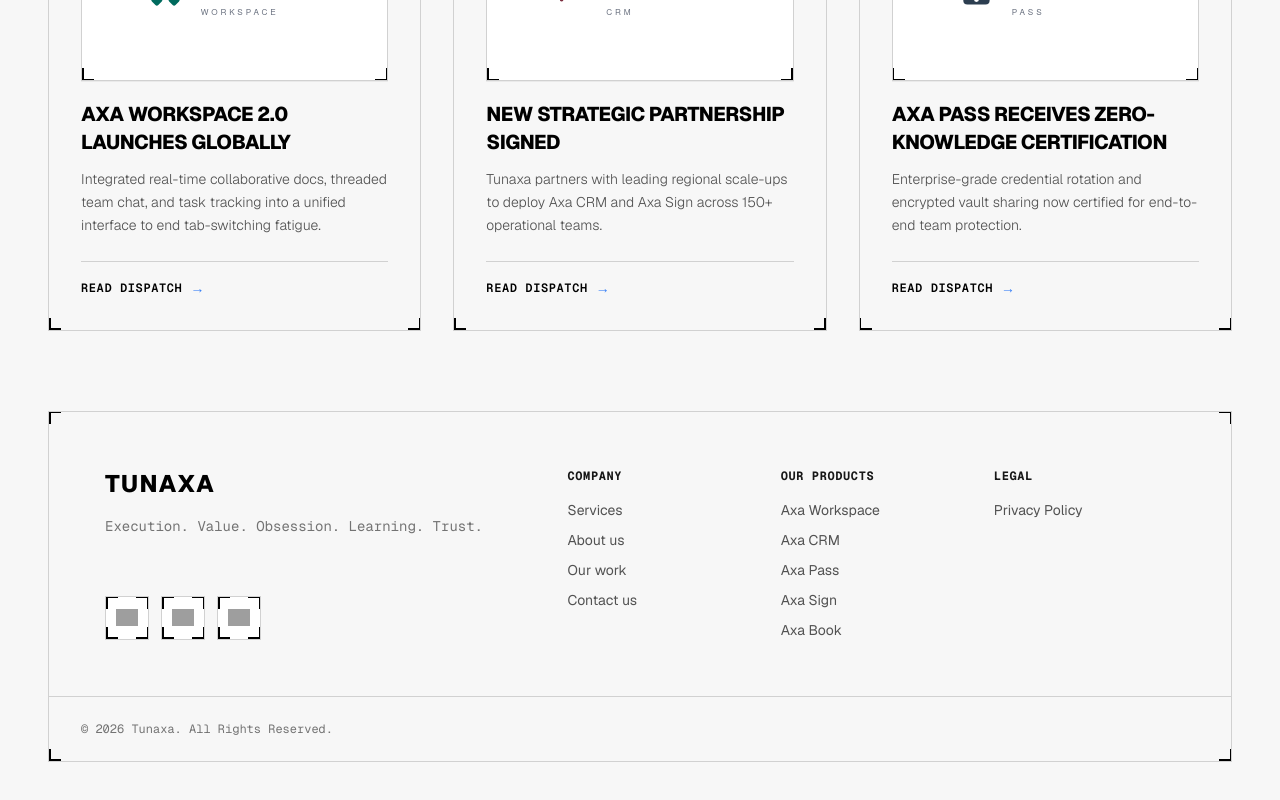
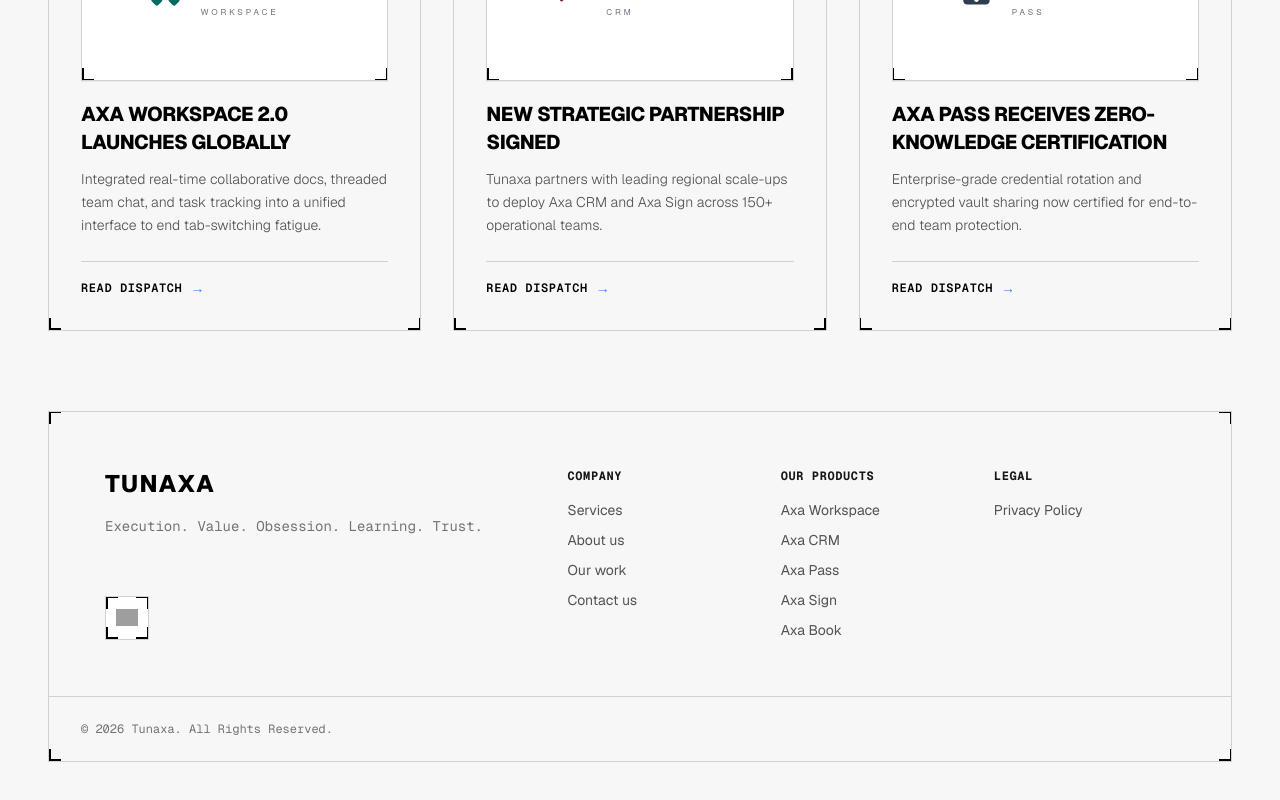
Before and after one commit to Tunaxa/tunaxa-website, a Next.js app: page / in a window 1280 px wide. Shown: the part 1285-2085 px from the top of the page. Built offline with nearby package versions, Linux system fonts and the light colour scheme; grey boxes are pictures that could not be loaded.

Commit message:
pre production

```diff
--- a/app/components/Footer.tsx
+++ b/app/components/Footer.tsx
@@ -26,7 +26,7 @@ export default function Footer() {
           {/* Social Buttons */}
           <div className="flex items-center gap-3 pt-4">
             <a
-              href="https://www.linkedin.com/company/evolt-dev/"
+              href="https://www.linkedin.com/company/tunaxa/"
               target="_blank"
               rel="noopener noreferrer"
               aria-label="LinkedIn"
@@ -34,45 +34,15 @@ export default function Footer() {
             >
               <CornerBrackets className="text-black" />
               <Image
-                src="https://framerusercontent.com/images/ptjHZfR22qLY0nuPLyhE25pOyGQ.png"
+                src="https://img.magnific.com/premium-vector/square-linkedin-logo-isolated-white-background_469489-892.jpg?semt=ais_hybrid&w=740&q=80"
                 alt="LinkedIn"
                 width={22}
                 height={22}
                 className="object-contain"
               />
             </a>
-            <a
-              href="https://x.com/evolt123"
-              target="_blank"
-              rel="noopener noreferrer"
-              aria-label="X / Twitter"
-              className="relative w-11 h-11 border border-[#d1d1d1] bg-white flex items-center justify-center p-2.5 transition-colors hover:bg-neutral-100"
-            >
-              <CornerBrackets className="text-black" />
-              <Image
-                src="https://framerusercontent.com/images/byNhsqDwWzetQTwsPI11zx7A.png"
-                alt="X"
-                width={22}
-                height={22}
-                className="object-contain"
-              />
-            </a>
-            <a
-              href="https://www.instagram.com/evoltdev/"
-              target="_blank"
-              rel="noopener noreferrer"
-              aria-label="Instagram"
-              className="relative w-11 h-11 border border-[#d1d1d1] bg-white flex items-center justify-center p-2.5 transition-colors hover:bg-neutral-100"
-            >
-              <CornerBrackets className="text-black" />
-              <Image
-                src="https://framerusercontent.com/images/gRcM0sXhNZOtvdIIIfURMEnIE.png"
-                alt="Instagram"
-                width={22}
-                height={22}
-                className="object-contain"
-              />
-            </a>
+
+
           </div>
         </div>
 
--- a/next.config.ts
+++ b/next.config.ts
@@ -5,7 +5,7 @@ const nextConfig: NextConfig = {
     remotePatterns: [
       {
         protocol: "https",
-        hostname: "framerusercontent.com",
+        hostname: "img.magnific.com",
       },
       {
         protocol: "https",
```
